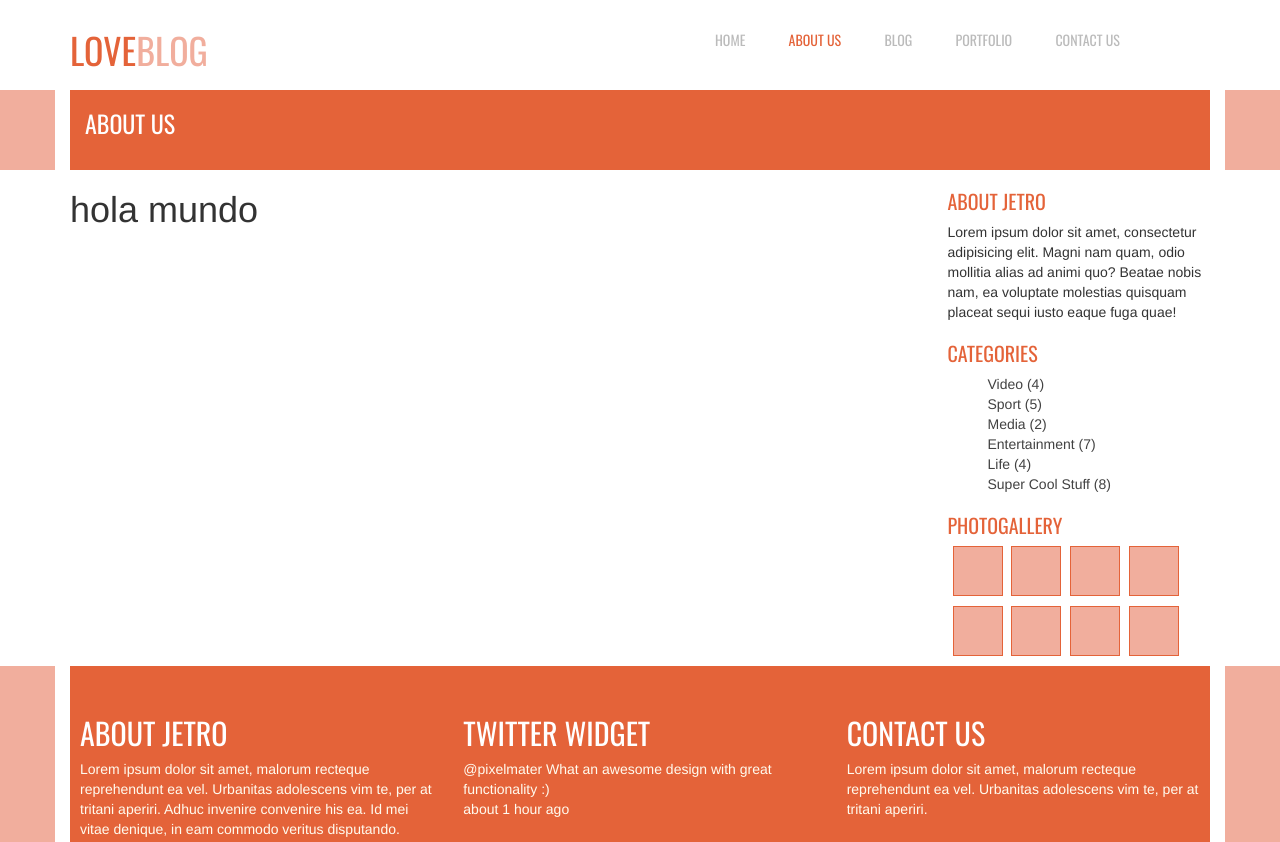
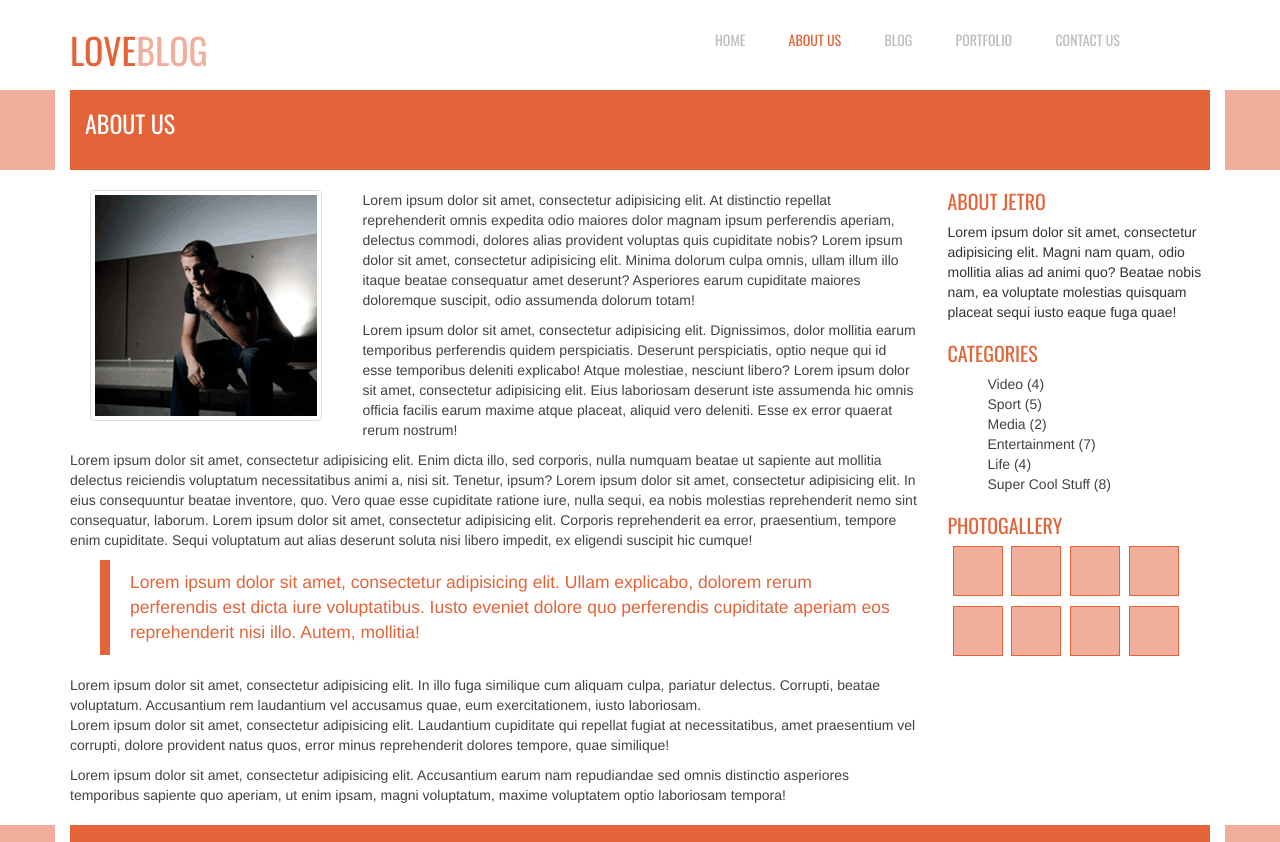
Before and after one commit to opazisimo/loveblog, a plain HTML site: page about.html in a window 1280 px wide. Shown: the top 842 px of the page. Drawn offline with nearby package versions, Linux system fonts and the light colour scheme; a web font is replaced by a local one.

Commit message:
pagin about lista

```diff
--- a/about.html
+++ b/about.html
@@ -47,9 +47,26 @@
 			<div class="row">
 				<!-- Contenido central -->
 				<div class="col-md-9">
-					<h1>hola mundo</h1>
+					<div class="blog">
+						<div class="row">
+							<div class="col-md-4">
+								<img class="thumbnail" src="images/author.png">
+							</div>
+							<div class="col-md-8">
+								<p class="first">Lorem ipsum dolor sit amet, consectetur adipisicing elit. At distinctio repellat reprehenderit omnis expedita odio maiores dolor magnam ipsum perferendis aperiam, delectus commodi, dolores alias provident voluptas quis cupiditate nobis?
+								Lorem ipsum dolor sit amet, consectetur adipisicing elit. Minima dolorum culpa omnis, ullam illum illo itaque beatae consequatur amet deserunt? Asperiores earum cupiditate maiores doloremque suscipit, odio assumenda dolorum totam!</p>
+								<p>Lorem ipsum dolor sit amet, consectetur adipisicing elit. Dignissimos, dolor mollitia earum temporibus perferendis quidem perspiciatis. Deserunt perspiciatis, optio neque qui id esse temporibus deleniti explicabo! Atque molestiae, nesciunt libero? Lorem ipsum dolor sit amet, consectetur adipisicing elit. Eius laboriosam deserunt iste assumenda hic omnis officia facilis earum maxime atque placeat, aliquid vero deleniti. Esse ex error quaerat rerum nostrum!</p>
+							</div>
+						</div>
+						<p>Lorem ipsum dolor sit amet, consectetur adipisicing elit. Enim dicta illo, sed corporis, nulla numquam beatae ut sapiente aut mollitia delectus reiciendis voluptatum necessitatibus animi a, nisi sit. Tenetur, ipsum? Lorem ipsum dolor sit amet, consectetur adipisicing elit. In eius consequuntur beatae inventore, quo. Vero quae esse cupiditate ratione iure, nulla sequi, ea nobis molestias reprehenderit nemo sint consequatur, laborum. Lorem ipsum dolor sit amet, consectetur adipisicing elit. Corporis reprehenderit ea error, praesentium, tempore enim cupiditate. Sequi voluptatum aut alias deserunt soluta nisi libero impedit, ex eligendi suscipit hic cumque!</p>
+
+						<blockquote>Lorem ipsum dolor sit amet, consectetur adipisicing elit. Ullam explicabo, dolorem rerum perferendis est dicta iure voluptatibus. Iusto eveniet dolore quo perferendis cupiditate aperiam eos reprehenderit nisi illo. Autem, mollitia!</blockquote>
+
+						<p>Lorem ipsum dolor sit amet, consectetur adipisicing elit. In illo fuga similique cum aliquam culpa, pariatur delectus. Corrupti, beatae voluptatum. Accusantium rem laudantium vel accusamus quae, eum exercitationem, iusto laboriosam. <br> Lorem ipsum dolor sit amet, consectetur adipisicing elit. Laudantium cupiditate qui repellat fugiat at necessitatibus, amet praesentium vel corrupti, dolore provident natus quos, error minus reprehenderit dolores tempore, quae similique!</p>
+						<p class="last">Lorem ipsum dolor sit amet, consectetur adipisicing elit. Accusantium earum nam repudiandae sed omnis distinctio asperiores temporibus sapiente quo aperiam, ut enim ipsam, magni voluptatum, maxime voluptatem optio laboriosam tempora!</p>
+					</div>
 				</div>
-				<!-- Sidebar -->
+<!-- Sidebar -->
 				<div class="col-md-3 aside">
 					<div class="sidetitle">
 						<h3>about jetro</h3>
--- a/css/pages/about.scss
+++ b/css/pages/about.scss
@@ -24,4 +24,25 @@
 			}
 		}
 	}
+	.blog {
+		img {
+			display:inline-block;
+			margin: 20px;
+		}
+		p {
+			color: $drk-text;
+		}
+		.first {
+			display:inline-block;
+			margin-top: 20px;
+		}
+		.last {
+			margin-bottom: 20px;
+		}
+		blockquote {
+			color: $prin-tanger;
+			margin-left: 30px;
+			border-left: 10px solid $prin-tanger !important;
+		}
+	}
 }
```
Also changed, not shown: css/style.css, 1 other file.
